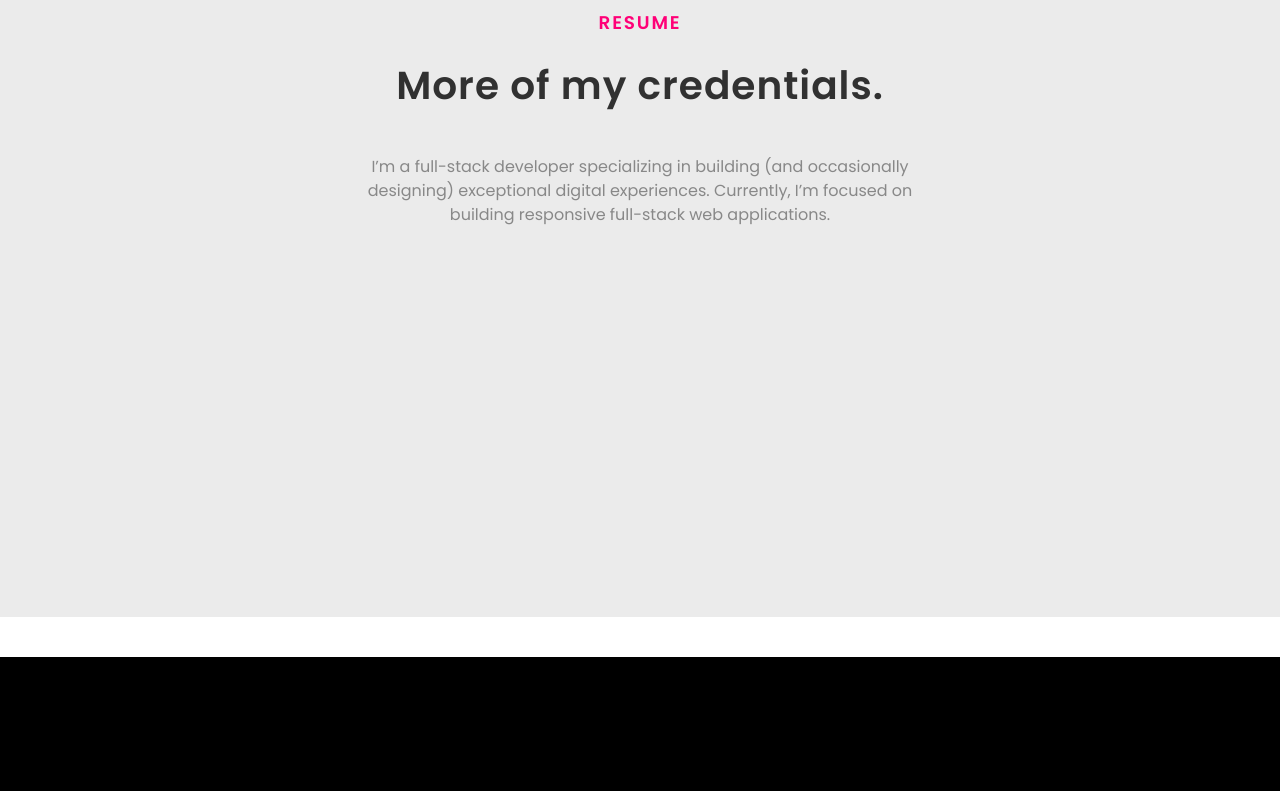
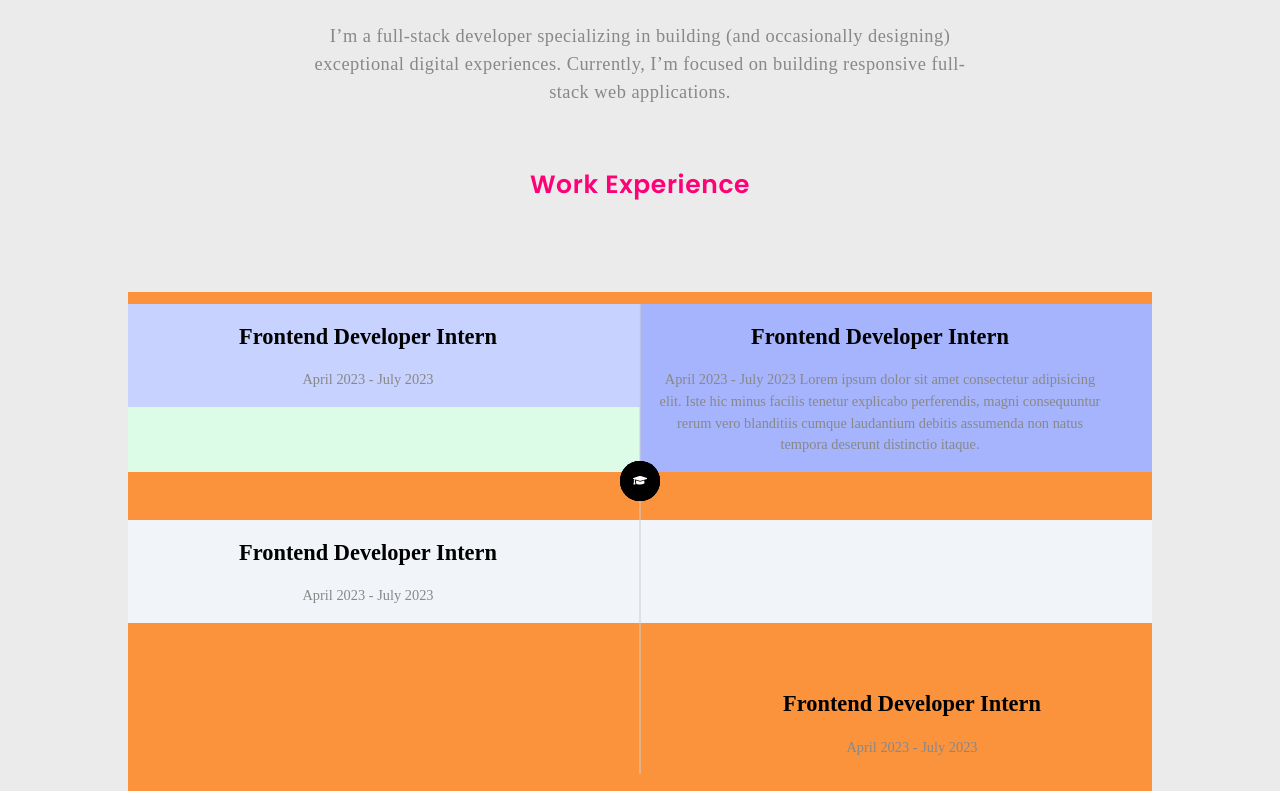
Before and after one commit to Prnvi/my-portfolio, a React (Create React App) app: page /about in a window 1280 px wide. Shown: the part 2289-3080 px from the top of the page. Built offline with nearby package versions, Linux system fonts and the light colour scheme.

Commit message:
resume exp

```diff
--- a/src/Components/AboutNew.jsx
+++ b/src/Components/AboutNew.jsx
@@ -3,7 +3,7 @@ import img from "../assets/IMG_me.jpeg";
 
 const AboutNew = () => {
   return (
-    <div className="w-full bg-white text-center sm:mx-5 md:mx-0 mt-28 xxs:px-20 md:px-0">
+    <div className="w-full bg-white text-center  md:mx-0 mt-28 xxs:px-20 md:px-0">
       <div>
         <div>
           <p className=" text-lg font-Poppins tracking-widest font-semibold inline text-[#FF0077]  ">
--- a/src/Components/Resume.jsx
+++ b/src/Components/Resume.jsx
@@ -1,26 +1,151 @@
 import React from "react";
+import img from "../assets/graduation-cap.png";
+import { FaGraduationCap } from "react-icons/fa";
 
 const Resume = () => {
   return (
-    <div className="w-full lg:h-screen bg-[#ebebeb] text-center sm:mx-5 md:mx-0 my-10 xxs:pt-20 xxs:px-20 md:px-0">
+    <div className="w-full  bg-[#ebebeb] text-center  md:mx-0  xxs:pt-2  md:px-0">
       <div className="">
         <div className="mt-28">
           <p className=" text-lg font-Poppins tracking-widest font-semibold inline text-[#FF0077]  ">
             RESUME
           </p>
         </div>
+
         <div className="pt-5 sm:pb-5 md:pb-0">
           <p className=" text-center text-4xl font-semibold  font-Poppins tracking-wide  inline text-[#313131]">
             More of my credentials.
           </p>
         </div>
 
-        <div className=" md:w-[600px] md:h-[200px] items-center m-auto sm:mx-10 md:mx-auto ">
-          <p className="m-10 sm:mx-10 md:mx-0 text-[#888888] font-Poppins">
+        <div className=" md:w-[690px] items-center m-auto sm:mx-10 md:mx-auto ">
+          <p className="m-5 sm:mx-10 md:mx-0 text-[#888888] text-lg tracking-wide">
             I’m a full-stack developer specializing in building (and
             occasionally designing) exceptional digital experiences. Currently,
             I’m focused on building responsive full-stack web applications.
           </p>
+        </div>
+
+        <div className="py-10">
+          <p className=" text-2xl font-Poppins tracking-wide font-semibold inline text-[#FF0077]  ">
+            Work Experience
+          </p>
+        </div>
+
+        <div className="flex flex-col justify-center sm:py-12">
+          <div className=" bg-orange-400 py-3 px-2 sm:max-w-5xl sm:mx-auto  sm:px-0">
+            <div className="relative text-[#FF0077] antialiased text-sm text-semibold">
+              {/* vertical line */}
+              <div className="absolute w-[1px] sm:block bg-[#d0cdcd] h-full left-1/2 transform -translate-x-1/2"></div>
+              {/* left card */}
+              <div className="  bg-green-100 mt-6 sm:mt-0 sm:mb-12">
+                <div className="flex items-start flex-col sm:flex-row">
+                  <div className="bg-indigo-200 flex justify-start w-1/2 mx-auto items-center">
+                    <div className="w-full  sm:pr-8 ">
+                      <div
+                        data-aos="fade-right"
+                        data-aos-duration="1200"
+                        className="p-4 rounded group ease-in "
+                        //  bg-white shadow cursor-pointer
+                      >
+                        <h4 className="text-black font-bold mb-4  text-xl">
+                          {/* group-hover:text-white group-hover:font-[100]  */}
+                          Frontend Developer Intern{" "}
+                        </h4>
+                        <p className="text-[#888888]">
+                          {/* group-hover:text-white group-hover:font-[100] */}
+                          April 2023 - July 2023
+                        </p>
+                      </div>
+                    </div>
+                  </div>
+                  <div className="bg-indigo-300 flex justify-start w-1/2 mx-auto items-center">
+                    <div className="w-full  sm:pr-8 ">
+                      <div
+                        data-aos="fade-right"
+                        data-aos-duration="1200"
+                        className="p-4 rounded group ease-in"
+                        //  bg-white shadow cursor-pointer
+                      >
+                        <h4 className="text-black font-bold mb-4  text-xl">
+                          {/* group-hover:text-white group-hover:font-[100]  */}
+                          Frontend Developer Intern{" "}
+                        </h4>
+                        <p className="text-[#888888]">
+                          {/* group-hover:text-white group-hover:font-[100] */}
+                          April 2023 - July 2023
+                          Lorem ipsum dolor sit amet consectetur adipisicing elit. Iste hic minus facilis tenetur explicabo perferendis, magni consequuntur rerum vero blanditiis cumque laudantium debitis assumenda non natus tempora deserunt distinctio itaque.
+                        </p>
+                      </div>
+                    </div>
+                  </div>
+                </div>
+                <div className="rounded-full bg-black  w-10 h-10 absolute left-1/2 top-1/3 transform -translate-x-1/2 -translate-y-4 sm:translate-y-0 flex items-center justify-center">
+                  <span>
+                    <FaGraduationCap className="text-white " />
+                  </span>
+                </div>
+              </div>
+
+              <div className="bg-slate-100 mt-6 sm:mt-0 sm:mb-12">
+                <div className="flex flex-wrap items-end flex-col sm:flex-row">
+                  <div className="flex justify-start w-full mx-auto items-center">
+                    <div className="w-full sm:w-1/2 sm:pr-8 ">
+                      <div
+                        data-aos="fade-right"
+                        data-aos-duration="1200"
+                        className="p-4 rounded group ease-in"
+                        //  bg-white shadow cursor-pointer
+                      >
+                        <h4 className="text-black font-bold mb-4  text-xl">
+                          {/* group-hover:text-white group-hover:font-[100]  */}
+                          Frontend Developer Intern{" "}
+                        </h4>
+                        <p className="text-[#888888]">
+                          {/* group-hover:text-white group-hover:font-[100] */}
+                          April 2023 - July 2023
+                        </p>
+                      </div>
+                    </div>
+                  </div>
+                </div>
+                <div className="rounded-full bg-black  w-10 h-10 absolute left-1/2 top-1/3 transform -translate-x-1/2 -translate-y-4 sm:translate-y-0 flex items-center justify-center">
+                  <span>
+                    <FaGraduationCap className="text-white " />
+                  </span>
+                </div>
+              </div>
+              {/* right card  */}
+              <div className="mt-6 sm:mt-0 sm:mb-12">
+                <div className="flex items-center flex-col sm:flex-row">
+                  <div className="flex justify-end w-full mx-auto items-center">
+                    <div className="w-full sm:w-1/2 sm:pl-8 ">
+                      <div
+                        data-aos="fade-right"
+                        data-aos-duration="1200"
+                        className="p-4 rounded group ease-in"
+                        //  bg-white shadow cursor-pointer
+                      >
+                        <h4 className="text-black font-bold mb-4  text-xl">
+                          {/* group-hover:text-white group-hover:font-[100]  */}
+                          Frontend Developer Intern{" "}
+                        </h4>
+                        <p className="text-[#888888]">
+                          {/* group-hover:text-white group-hover:font-[100] */}
+                          April 2023 - July 2023
+                        </p>
+                      </div>
+                    </div>
+                  </div>
+                </div>
+                <div className="rounded-full bg-black  w-10 h-10 absolute left-1/2 top-1/3 transform -translate-x-1/2 -translate-y-4 sm:translate-y-0 flex items-center justify-center">
+                  <span>
+                    <FaGraduationCap className="text-white " />
+                  </span>
+                </div>
+              </div>
+            </div>
+          </div>
         </div>
       </div>
     </div>
```
Also changed, not shown: src/assets/graduation-cap.png (added), src/assets/suitcase.png (added).
